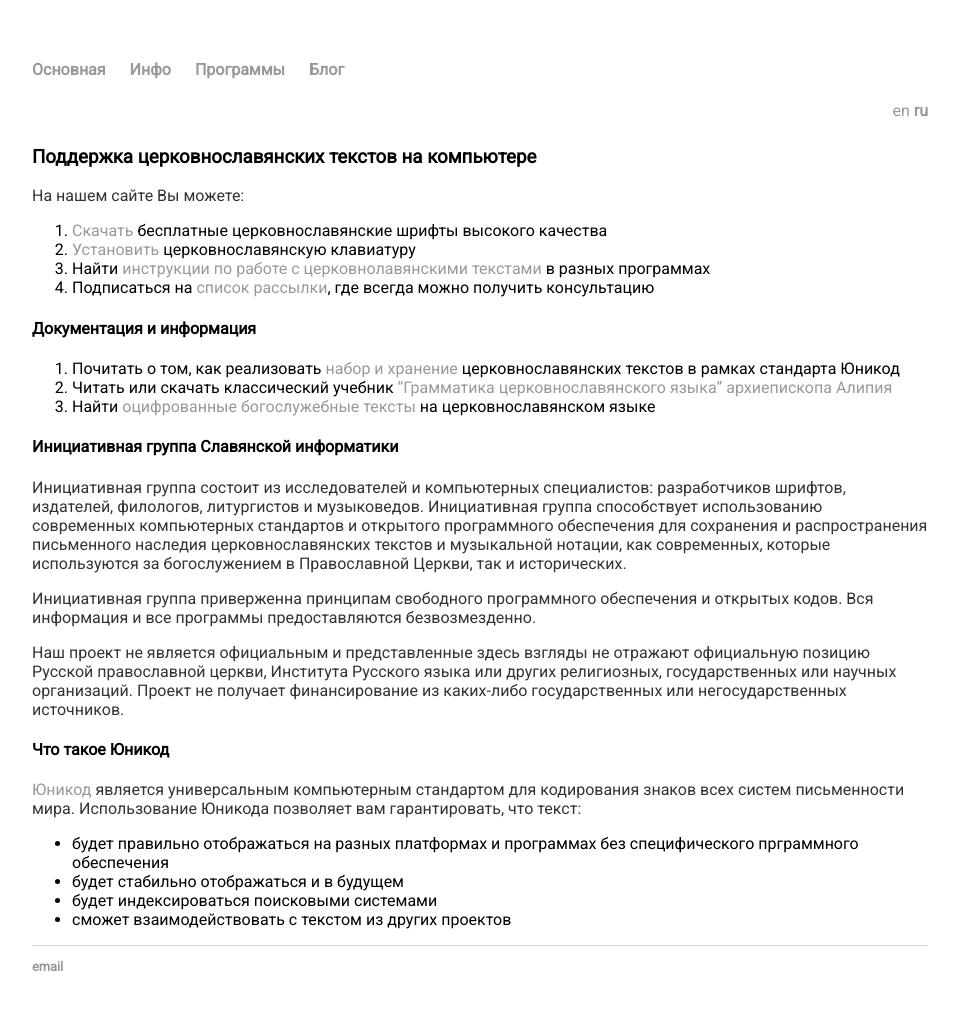
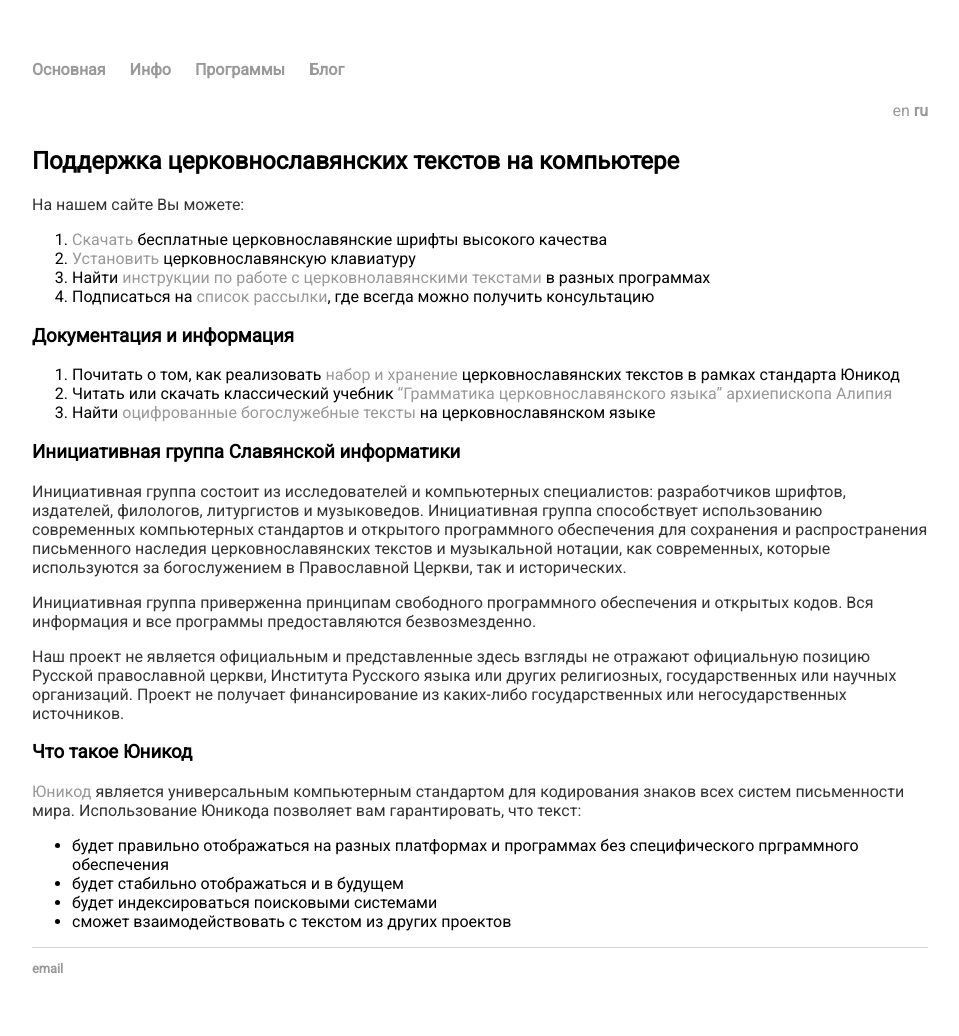
Before and after one commit to slavonic/slavonic.github.io, a Jekyll site: the page built from ru/index.md, in a window 1280 px wide. Shown: the whole page, without its empty margins (160-1119 px from the left). Built offline with Jekyll 4.4.1, drawn with Linux system fonts in a browser that asks for light colours; our own code applies the rules of GitHub Pages for plain Markdown files.

```diff
--- a/ru/index.md
+++ b/ru/index.md
@@ -4,7 +4,7 @@ ref: index
 lang: ru
 ---
 
-### Поддержка церковнославянских текстов на компьютере
+## Поддержка церковнославянских текстов на компьютере
 
 На нашем сайте Вы можете:
 
@@ -14,13 +14,13 @@ lang: ru
 4. Подписаться на [список рассылки](http://ponomar.net/mailman/listinfo/sci-users_ponomar.net), где всегда можно получить
    консультацию
 
-#### Документация и информация
+### Документация и информация
 
 1. Почитать о том, как реализовать [набор и хранение](/ru/docs.html) церковнославянских текстов в рамках стандарта Юникод
 2. Читать или скачать классический учебник ["Грамматика церковнославянского языка" архиепископа Алипия](files/gama2)
 3. Найти [оцифрованные богослужебные тексты](http://www.ponomar.net/cgi-bin/maktabah.cgi) на церковнославянском языке
 
-#### Инициативная группа Славянской информатики
+### Инициативная группа Славянской информатики
 
 Инициативная группа состоит из исследователей и компьютерных специалистов: разработчиков шрифтов, издателей, филологов,
 литургистов и музыковедов. Инициативная группа способствует использованию современных компьютерных стандартов и открытого
@@ -34,7 +34,7 @@ lang: ru
 Института Русского языка или других религиозных, государственных или научных организаций. Проект не получает финансирование
 из каких-либо государственных или негосударственных источников.
 
-#### Что такое Юникод
+### Что такое Юникод
 
 <a href="http://www.unicode.org/" target="_blank">Юникод</a> является универсальным компьютерным стандартом для кодирования
 знаков всех систем письменности мира. Использование Юникода позволяет вам гарантировать, что текст:
```
